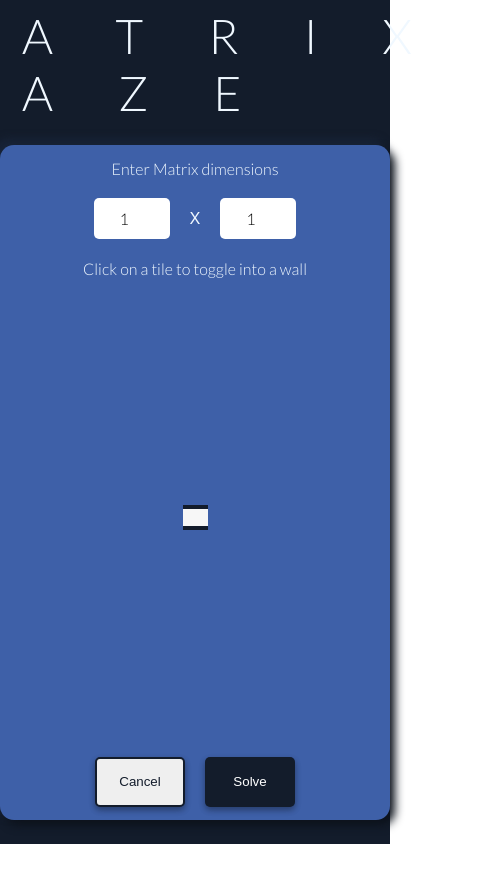
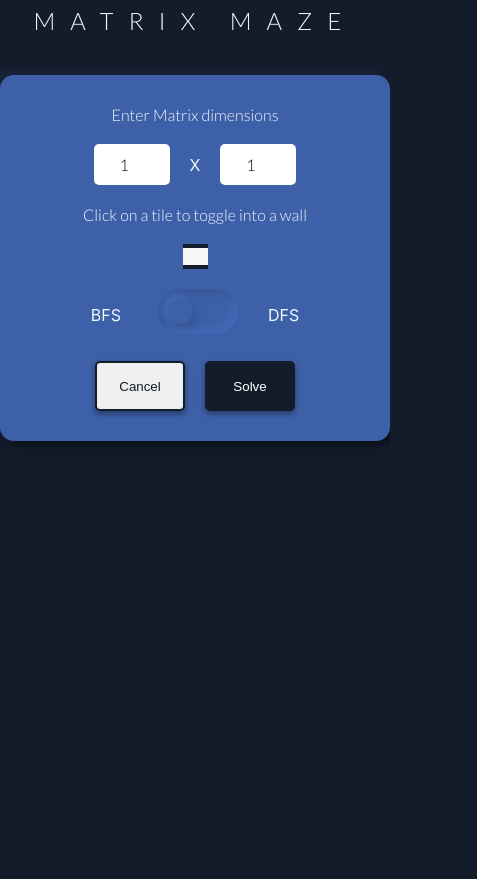
Before and after one commit to AkramShafeek/react-projects, a React (Create React App) app in the folder matrix-maze/: page / in a window 390 px wide. Both pictures are taken after a click on the button "Create Maze". Shown: the whole page, 477 px wide, since content can reach past the window. Before the commit the page ends 844 px from the top, so only its background shows below. Built offline with nearby package versions, Linux system fonts and the light colour scheme.

Commit message:
Production 1.0.0

```diff
--- a/matrix-maze/src/components/Home.jsx
+++ b/matrix-maze/src/components/Home.jsx
@@ -26,8 +26,8 @@ export default function Home(props) {
 
     return (
         <>
-            <div className="title letter-spacing-large large d-flex justify-content-center align-items-center">MATRIX MAZE</div>
-            <div className="d-flex justify-content-center align-items-center" style={{ height: '100%' }}>
+            <div className="title d-flex justify-content-center align-items-center">MATRIX MAZE</div>
+            <div style={{ minHeight: '100%' }} className="d-flex justify-content-center">
                 {!mazeCreator ? <button className={appear ? 'create-maze-button create-maze-btn-appear':'create-maze-button'} onClick={handleClick}>Create Maze</button> : null}
                 {mazeCreator ? <MazeCreator closeMazeCreator={closeMazeCreator}></MazeCreator> : null}
             </div>
--- a/matrix-maze/src/components/MazeCreator.jsx
+++ b/matrix-maze/src/components/MazeCreator.jsx
@@ -1,6 +1,7 @@
 import { useState } from 'react';
 import './component styles/mazeCreator.css'
 import './component styles/commonStyles.css'
+import './component styles/switch.css'
 import dfsSolver from './utils/dfsSolver';
 import bfsSolver from './utils/bfsSolver';
 import getPath from './utils/getPath';
@@ -12,17 +13,20 @@ export default function MazeCreator(props) {
     const [rows, setRows] = useState(1);
     const [columns, setcolumns] = useState(1);
     const [matrixData, setMatrixData] = useState(null);
+    const [solved, setSolved] = useState(false);
+    const [isBfs, setIsBfs] = useState(true);
 
     function updateMatrixData(newMatrixData) {
         setMatrixData(newMatrixData);
+        console.log(newMatrixData)
     }
 
     function updateRows(event) {
-        if (event.target.value > 0 && event.target.value <= 15)
+        if (event.target.value >= 0 && event.target.value <= 15)
             setRows(event.target.value)
     }
     function updateColumns(event) {
-        if (event.target.value > 0 && event.target.value <= 20)
+        if (event.target.value >= 0 && event.target.value <= 20)
             setcolumns(event.target.value)
     }
 
@@ -41,6 +45,7 @@ export default function MazeCreator(props) {
 
     function getMatrixData(newMatrixData) {
         setMatrixData(newMatrixData);
+        console.log(newMatrixData);
     }
 
     function addCellToSolution(id) {
@@ -76,19 +81,29 @@ export default function MazeCreator(props) {
     }
 
     async function solveMaze() {
+        if (rows == 0 || columns == 0)
+            return;
+
+        setSolved(true);
 
         let visited = {};
         let path = [];
 
+        // breadth first search solution
+        if (isBfs) {
+            bfsSolver(addValueToCell, rows, columns, matrixData);
+            path = getPath(rows, columns, matrixData);
+            colorPath(path);
+        }
         // depth first search solution
-        // dfsSolver(0, 0, visited, path, addCellToSolution, removeCellFromSolution, rows, columns, matrixData, pause)
-
-        // breadth first search solution
-        bfsSolver(addValueToCell,rows,columns,matrixData);
-        path = getPath(rows,columns,matrixData);
-        colorPath(path);
+        else if (!isBfs) {
+            dfsSolver(0, 0, visited, path, addCellToSolution, removeCellFromSolution, rows, columns, matrixData, pause)
+        }
     }
 
+    function reset() {
+        window.location.reload(true);
+    }
 
     return (
         <div id="mazeCreator" className='appear-animation d-flex flex-column justify-content-center align-items-center gap-20' style={scale}>
@@ -104,9 +119,14 @@ export default function MazeCreator(props) {
             <div className='matrixContainer d-flex justify-content-center align-items-center'>
                 <Matrix rows={rows} columns={columns} callback={updateMatrixData} sendMatrixData={getMatrixData}></Matrix>
             </div>
+            <div className='d-flex gap-20'>
+                <p>BFS</p>
+                <input type="checkbox" id="switch" onChange={() => setIsBfs(!isBfs)} /><label htmlFor="switch"></label>
+                <p>DFS</p>
+            </div>
             <div className='d-flex justify-content-center align-items-center gap-20'>
                 <button onClick={closeMazeCreator} className='cancel'>Cancel</button>
-                <button className='create' onClick={solveMaze}>Solve</button>
+                <button className='create' onClick={solved ? reset : solveMaze}>{solved ? 'Reset' : 'Solve'}</button>
             </div>
         </div>
     )
--- a/matrix-maze/src/components/component styles/commonStyles.css
+++ b/matrix-maze/src/components/component styles/commonStyles.css
@@ -1,8 +1,13 @@
 @import url('https://fonts.googleapis.com/css2?family=Lato:wght@300&display=swap');
 
+body,
+html {
+    height: 100%;
+    background-color: #131C2B;
+}
+
 .background {
-    background-color: #131C2B;
-    height: 100vh;
+    height: 100%;
 }
 
 .title {
@@ -10,30 +15,30 @@
     font-family: 'Lato', sans-serif;
 }
 
-.large{
+.large {
     font-size: 3em;
 }
 
-.letter-spacing-large{
+.letter-spacing-large {
     letter-spacing: 65px;
 }
 
-.d-flex{
+.d-flex {
     display: flex;
 }
 
-.flex-column{
+.flex-column {
     flex-direction: column;
 }
 
-.justify-content-center{
+.justify-content-center {
     justify-content: center;
 }
 
-.align-items-center{
+.align-items-center {
     align-items: center;
 }
 
-.gap-20{
+.gap-20 {
     gap: 20px;
 }
--- a/matrix-maze/src/components/component styles/home.css
+++ b/matrix-maze/src/components/component styles/home.css
@@ -2,6 +2,27 @@ div.title {
     width: 100%;
     height: 135px;
     padding-top: 6px;
+    font-size: 3em;
+    letter-spacing: 65px;
+}
+
+@media only screen and (max-width: 1040px) {
+    div.title {
+        width: 100%;
+        height: 135px;
+        padding-top: 6px;
+        font-size: 2em;
+        letter-spacing: 55px;
+    }
+}
+@media only screen and (max-width: 840px) {
+    div.title {
+        width: 100%;
+        height: 135px;
+        padding-top: 6px;
+        font-size: 1.5em;
+        letter-spacing: 15px;
+    }
 }
 
 button.create-maze-button {
@@ -16,11 +37,14 @@ button.create-maze-button {
     transition: all 200ms;
     font-family: 'Lato', sans-serif;
     font-weight: 700;
-    transform: translateY(-41px);
+    position: absolute;
+    top: 50%;
+    left: 50%;
+    transform: translate(-50%, -50%);
 }
 
 button.create-maze-btn-appear {
-    transform: translateY(-45px);
+    transform: translate(-50%, -50%);
     box-shadow: 5px 5px 10px #0c121b, -5px -5px 10px #1a263b;
     color: rgba(203, 227, 250, 0.925);
 }
@@ -30,6 +54,6 @@ button.create-maze-button:hover {
 }
 
 button.create-maze-button:active {
-    transform: translateY(-41px);
+    transform: translate(-50%, -50%);
     box-shadow: none;
 }
--- a/matrix-maze/src/components/component styles/matrix.css
+++ b/matrix-maze/src/components/component styles/matrix.css
@@ -19,7 +19,7 @@ div.cell:hover {
 div.matrix {
     gap: 3px;
     width: 100%;
-    height: 100%;
+    height: fit-content;
 }
 
 div.row:first-child div {
--- a/matrix-maze/src/components/component styles/mazeCreator.css
+++ b/matrix-maze/src/components/component styles/mazeCreator.css
@@ -11,8 +11,11 @@
     box-shadow: 5px 5px 10px #0c121b, -5px -5px 10px #1a263b;
     color: aliceblue;
     width: 962px;
-    height: 80vh;
+    height: fit-content;
     border-radius: 14px;
+    display: flex;
+    padding: 30px 10px;
+    margin-top: 40px;
 }
 
 .appear-animation{
--- /dev/null
+++ b/matrix-maze/src/components/component styles/switch.css
@@ -0,0 +1,48 @@
+input[type=checkbox] {
+    height: 0;
+    width: 0;
+    visibility: hidden;
+}
+
+label {
+    -webkit-tap-highlight-color: transparent;
+    cursor: pointer;
+    width: 80px;
+    height: 45px;
+    background: #3e60a8;
+    box-shadow: inset 5px 5px 7px #385799,
+                inset -5px -5px 7px #4469b7;
+    display: block;
+    border-radius: 100px;
+    display: flex;
+    align-items: center;
+    position: relative;
+    transform: translateX(-10px);
+}
+
+label:after {
+    content: '';
+    position: absolute;
+    left: 10px;
+    width: 25px;
+    height: 25px;
+    background: #3e60a8;
+    box-shadow:  5px 5px 7px #385799,
+                 -5px -5px 7px #4469b7;
+    border-radius: 90px;
+    transition: all 300ms;
+}
+
+input:checked+label {
+    background: #3e60a8;
+    box-shadow: inset 5px 5px 7px #385799,
+                inset -5px -5px 7px #4469b7;
+}
+
+input:checked+label:after {
+    background: #3e60a8;
+    box-shadow:  5px 5px 7px #385799,
+                 -5px -5px 7px #4469b7;
+    left: calc(100% - 10px);
+    transform: translateX(-100%);
+}
--- a/matrix-maze/src/index.css
+++ b/matrix-maze/src/index.css
@@ -6,6 +6,9 @@ body {
   -webkit-font-smoothing: antialiased;
   -moz-osx-font-smoothing: grayscale;
 }
+#root {
+  height: 100%
+}
 
 code {
   font-family: source-code-pro, Menlo, Monaco, Consolas, 'Courier New',
```
